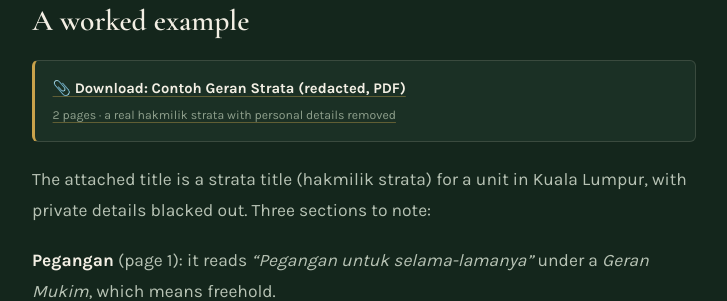
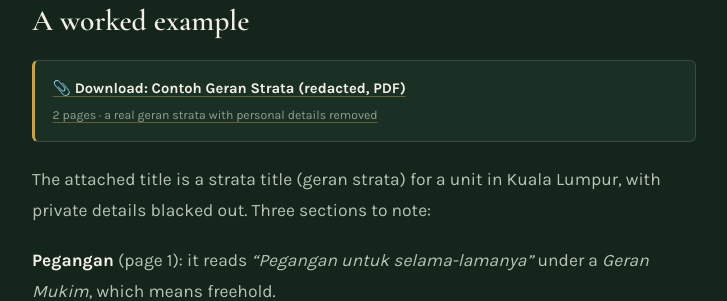
Before and after one commit to obel1/hartanah, a Jekyll site: the page built from _posts/2026-06-25-jenis-geran-tanah-malaysia.md, in a window 1280 px wide and 900 px high, scrolled down 1911 px. Shown: the part 152-453 px from the top of the window, without its empty margins (276-1003 px from the left). Built offline with Jekyll 4.4.1, drawn with Linux system fonts in a browser that asks for light colours.

Commit message:
hakmilik strata -> geran strata

```diff
--- a/_posts/2026-06-25-jenis-geran-tanah-malaysia.md
+++ b/_posts/2026-06-25-jenis-geran-tanah-malaysia.md
@@ -41,10 +41,10 @@ Tenure and restriction are two separate questions. Freehold tells you how long y
 
 <a class="attachment" href="{{ '/assets/jenis-geran/geran-contoh-redacted.pdf' | relative_url }}" markdown="0">
   📎 Download: Contoh Geran Strata (redacted, PDF)
-  <small>2 pages &middot; a real hakmilik strata with personal details removed</small>
+  <small>2 pages &middot; a real geran strata with personal details removed</small>
 </a>
 
-The attached title is a strata title (hakmilik strata) for a unit in Kuala Lumpur, with private details blacked out. Three sections to note:
+The attached title is a strata title (geran strata) for a unit in Kuala Lumpur, with private details blacked out. Three sections to note:
 
 **Pegangan** (page 1): it reads *"Pegangan untuk selama-lamanya"* under a *Geran Mukim*, which means freehold.
 
```
